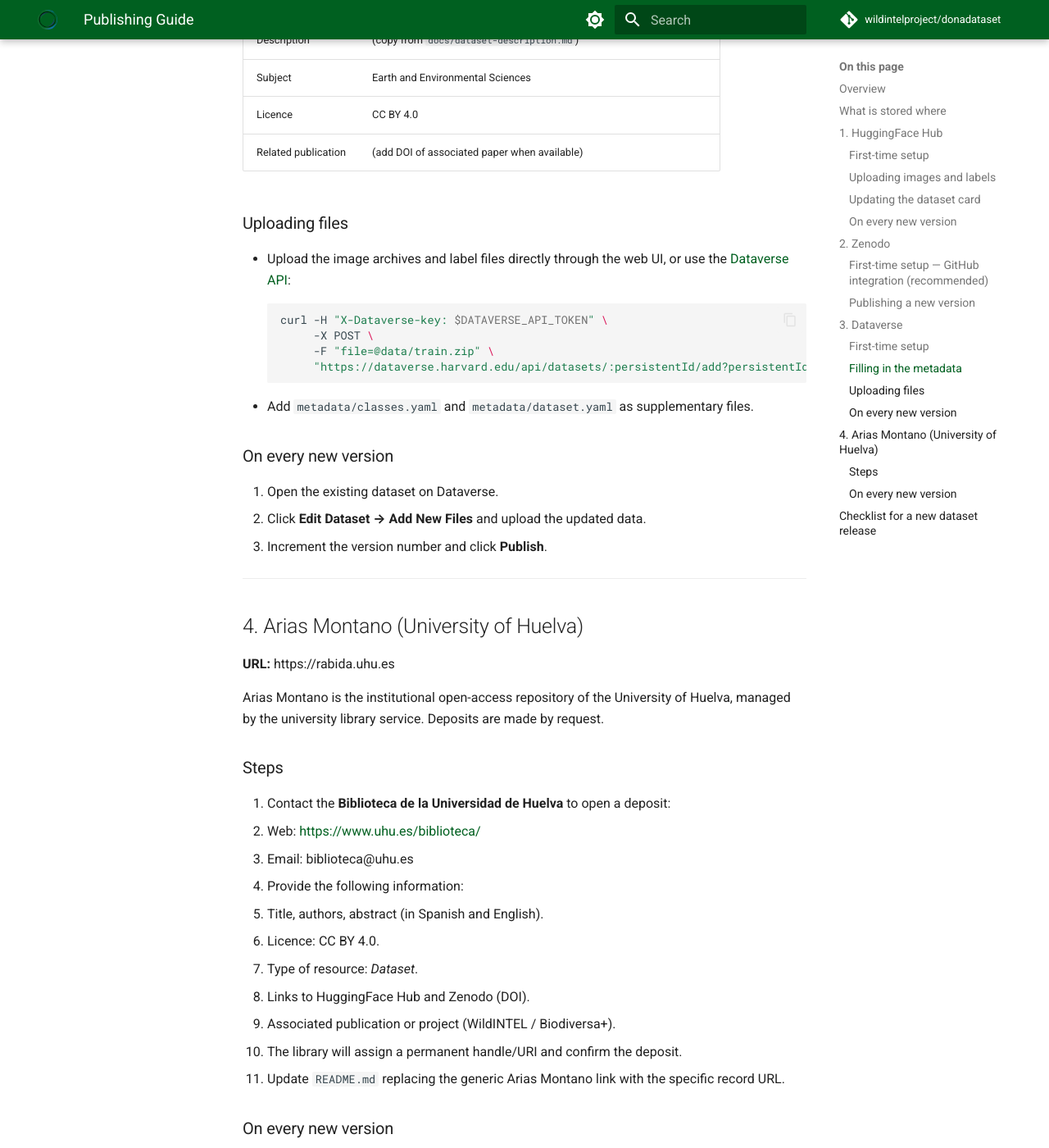
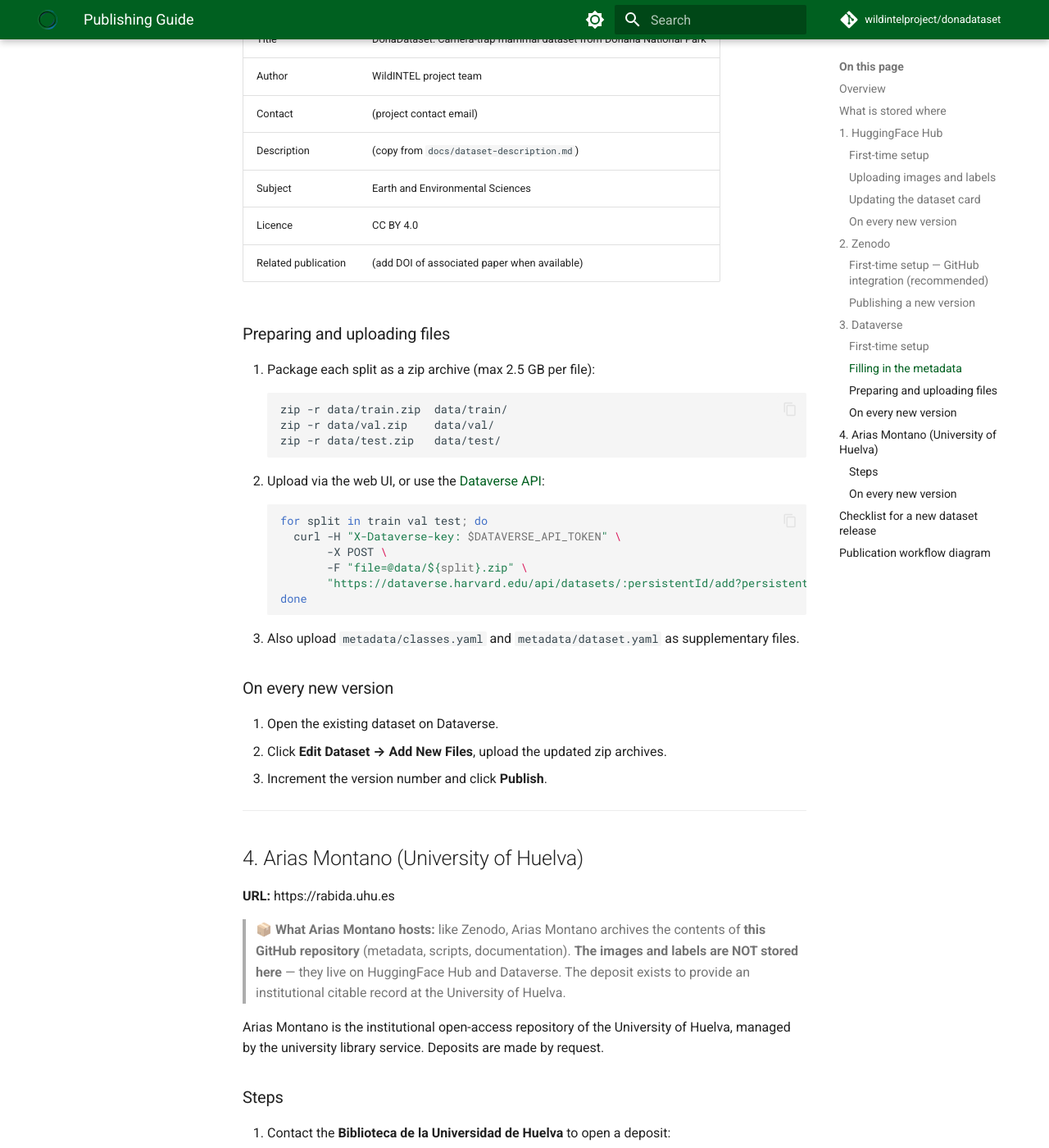
Before and after one commit to wildintelproject/donadataset, an MkDocs documentation site: the page built from docs/publishing-guide.md, in a window 1280 px wide and 1400 px high, scrolled down 3380 px. Shown: the whole window at 82% size. Built offline with MkDocs 1.6.1 and Material for MkDocs 9.7.7, drawn with Linux system fonts in a browser that asks for light colours; comment, search, counter and statistics services are not loaded; the version menu is left out; some of the changed text lies outside the part shown.

Commit message:
Enhance publishing guide with Dataverse details and update file upload instructions

````diff
--- a/docs/publishing-guide.md
+++ b/docs/publishing-guide.md
@@ -107,6 +106,14 @@
 
 **URL:** https://dataverse.harvard.edu (or another Dataverse instance if preferred)
 
+> 📦 **What Dataverse hosts:** Dataverse acts as a **mirror** of the actual dataset —
+> images and labels — for the scientific community. It is the primary alternative to
+> HuggingFace Hub for researchers who prefer a traditional academic data repository.
+>
+> ⚠️ **File size limit:** Harvard Dataverse has a **2.5 GB per-file** limit. Split the
+> data by split (`train.zip`, `val.zip`, `test.zip`) before uploading to stay within
+> this limit.
+
 ### First-time setup
 
 1. Create an account at [dataverse.harvard.edu](https://dataverse.harvard.edu).
@@ -125,22 +132,30 @@
 | Licence | CC BY 4.0 |
 | Related publication | (add DOI of associated paper when available) |
 
-### Uploading files
+### Preparing and uploading files
 
-- Upload the image archives and label files directly through the web UI, or use the
-  [Dataverse API](https://guides.dataverse.org/en/latest/api/native-api.html):
-  ```bash
-  curl -H "X-Dataverse-key: $DATAVERSE_API_TOKEN" \
-       -X POST \
-       -F "file=@data/train.zip" \
-       "https://dataverse.harvard.edu/api/datasets/:persistentId/add?persistentId=doi:10.7910/DVN/XXXXXX"
-  ```
-- Add `metadata/classes.yaml` and `metadata/dataset.yaml` as supplementary files.
+1. Package each split as a zip archive (max 2.5 GB per file):
+   ```bash
+   zip -r data/train.zip  data/train/
+   zip -r data/val.zip    data/val/
+   zip -r data/test.zip   data/test/
+   ```
+2. Upload via the web UI, or use the
+   [Dataverse API](https://guides.dataverse.org/en/latest/api/native-api.html):
+   ```bash
+   for split in train val test; do
+     curl -H "X-Dataverse-key: $DATAVERSE_API_TOKEN" \
+          -X POST \
+          -F "file=@data/${split}.zip" \
+          "https://dataverse.harvard.edu/api/datasets/:persistentId/add?persistentId=doi:10.7910/DVN/XXXXXX"
+   done
+   ```
+3. Also upload `metadata/classes.yaml` and `metadata/dataset.yaml` as supplementary files.
 
 ### On every new version
 
 1. Open the existing dataset on Dataverse.
-2. Click **Edit Dataset → Add New Files** and upload the updated data.
+2. Click **Edit Dataset → Add New Files**, upload the updated zip archives.
 3. Increment the version number and click **Publish**.
 
 ---
@@ -148,6 +163,11 @@
 ## 4. Arias Montano (University of Huelva)
 
 **URL:** https://rabida.uhu.es
+
+> 📦 **What Arias Montano hosts:** like Zenodo, Arias Montano archives the contents of
+> **this GitHub repository** (metadata, scripts, documentation). **The images and labels
+> are NOT stored here** — they live on HuggingFace Hub and Dataverse. The deposit exists
+> to provide an institutional citable record at the University of Huelva.
 
 Arias Montano is the institutional open-access repository of the University of Huelva,
 managed by the university library service. Deposits are made by request.
@@ -161,7 +181,7 @@
    - Title, authors, abstract (in Spanish and English).
    - Licence: CC BY 4.0.
    - Type of resource: *Dataset*.
-   - Links to HuggingFace Hub and Zenodo (DOI).
+   - Links to HuggingFace Hub, Dataverse, and Zenodo (DOI).
    - Associated publication or project (WildINTEL / Biodiversa+).
 3. The library will assign a permanent handle/URI and confirm the deposit.
 4. Update `README.md` replacing the generic Arias Montano link with the specific record URL.
@@ -176,8 +196,49 @@
 
 - [ ] Upload new images and labels to **HuggingFace Hub**.
 - [ ] Update `metadata/classes.yaml` and `metadata/dataset.yaml` if needed.
+- [ ] Upload updated zip archives (`train.zip`, `val.zip`, `test.zip`) to **Dataverse** and publish the new version.
 - [ ] Create a **GitHub release** (triggers Zenodo automatically).
 - [ ] Review and publish the **Zenodo** deposit; update the DOI badge in `README.md`.
-- [ ] Upload new files to **Dataverse** and publish the new version.
-- [ ] Notify **Arias Montano** library if the update is significant.
+- [ ] Notify **Arias Montano** library to register the new version.
 - [ ] Update the version number in `README.md` and `docs/dataset-description.md`.
+
+---
+
+## Publication workflow diagram
+
+The following diagram shows the full sequence of steps to publish a new version of DonaDataset.
+
+```mermaid
+sequenceDiagram
+    actor M as Maintainer
+    participant HF as HuggingFace Hub
+    participant DV as Dataverse
+    participant GH as GitHub
+    participant ZN as Zenodo
+    participant AM as Arias Montano
+
+    note over M,AM: ── Data (images + labels) ──────────────────
+
+    M->>HF: Upload images + labels per split
+    HF-->>M: ✓ Dataset updated
+
+    M->>M: Package splits into zip archives
+    M->>DV: Upload train.zip / val.zip / test.zip
+    M->>DV: Upload metadata/classes.yaml + dataset.yaml
+    DV-->>M: ✓ New version published · DOI assigned
+
+    note over M,AM: ── Code + metadata + docs ──────────────────
+
+    M->>GH: Create release (tag vX.Y.Z)
+    GH-->>ZN: Notify new release (webhook)
+    ZN-->>M: Deposit created automatically
+    M->>ZN: Review metadata and publish
+    ZN-->>M: ✓ DOI assigned
+
+    M->>AM: Submit deposit request (code + metadata + DOIs)
+    AM-->>M: ✓ Handle / URI assigned
+
+    note over M,AM: ── Update references ───────────────────────
+
+    M->>GH: Update README.md with DOI badges and record URLs
+```
````
Also changed, not shown: other parts of docs/publishing-guide.md (+2 -3 lines).
